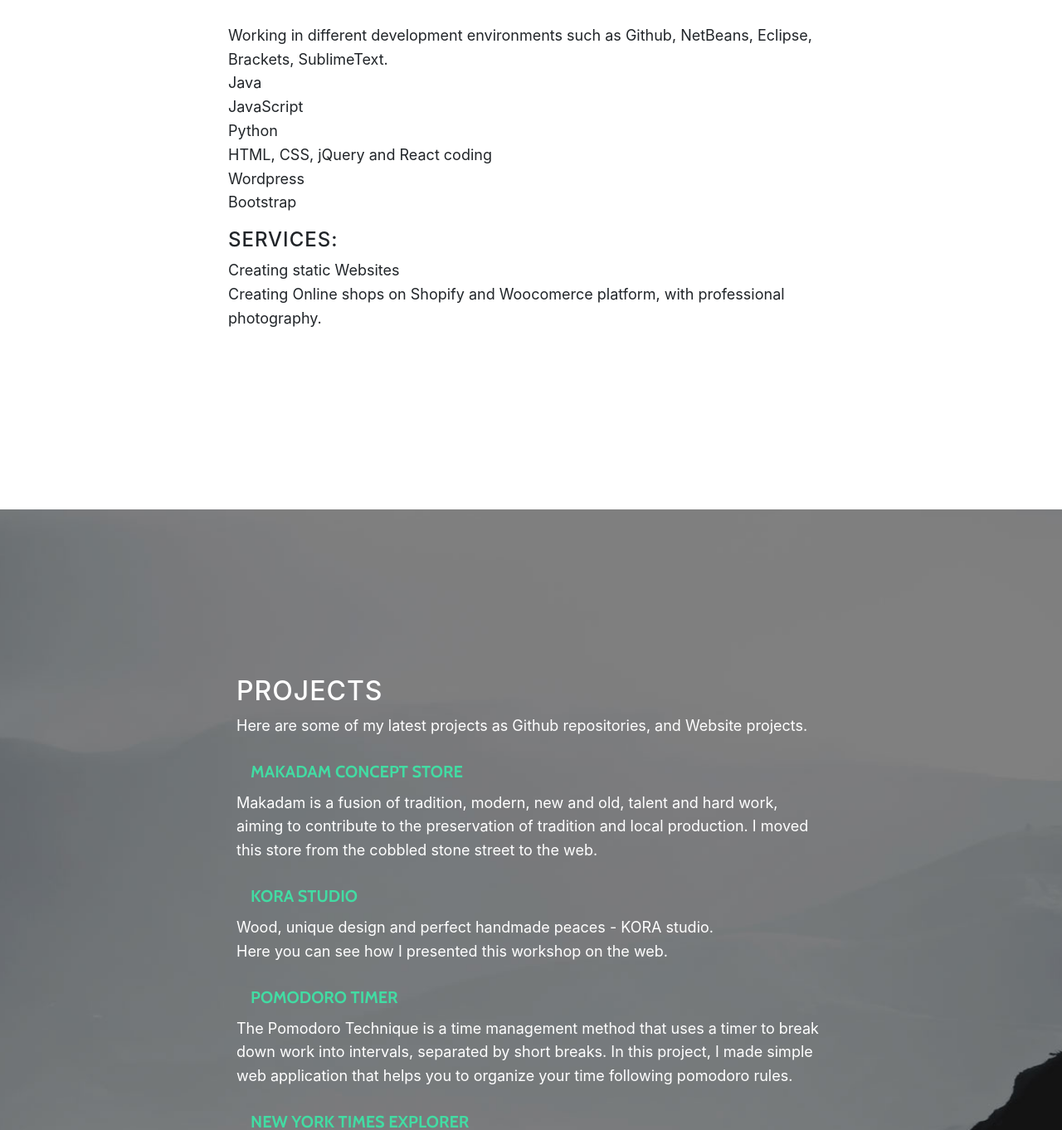
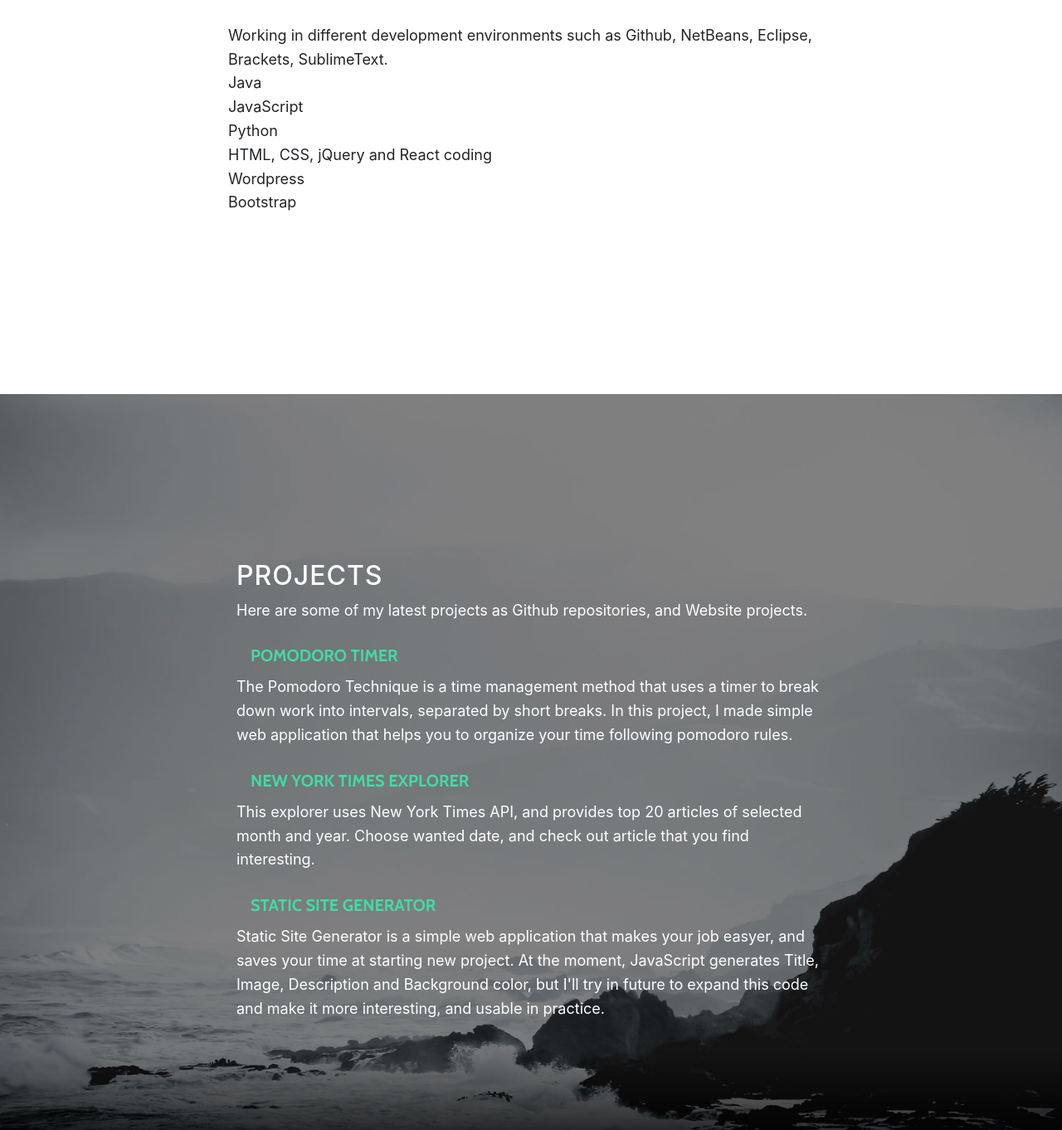
Before and after one commit to penomilan/penomilan, a website with bundled scripts: page index.html in a window 1280 px wide. Shown: the part 1152-2514 px from the top of the page at 83% size. Built offline with nearby package versions, Linux system fonts and the light colour scheme.

Commit message:
info edit

```diff
--- a/index.html
+++ b/index.html
@@ -68,35 +68,26 @@
     </header>
 
     <!-- About Section -->
-    <section id="about" class="content-section text-left">
+    <section id="about" class="content-section">
       <div class="container">
         <div class="row">
           <div class="col-lg-8 mx-auto">
             <h2>About</h2>
             <p>I am Front-end Developer. I enjoy turning complex problems into simple, beautiful and intuitive interface designs.</p>
             <h4>Skills:</h4></br><p>Working in different development environments such as Github, NetBeans, Eclipse, Brackets, SublimeText.</br>Java</br>JavaScript</br>Python</br>HTML, CSS, jQuery and React coding</br>Wordpress</br>Bootstrap</p>
-            <h4>Services:</h4>
-            <p>Creating static Websites</br>Creating Online shops on Shopify and Woocomerce platform, with professional photography.</p>
           </div>
         </div>
       </div>
     </section>
 
     <!-- Download Section -->
-    <section id="download" class="download-section content-section text-left">
+    <section id="download" class="download-section content-section">
       <div class="container">
         <div class="col-lg-8 mx-auto">
           <h2>Projects</h2>
           <p>Here are some of my latest projects as Github repositories, and Website projects.</p>
         </div>
-        <div class="col-lg-8 mx-auto">
-          <a href="http://makadam.rs" target="_blank" class="btn btn-default btn-lg">MAKADAM Concept Store</a>
-          <p>Makadam is a fusion of tradition, modern, new and old, talent and hard work, aiming to contribute to the preservation of tradition and local production. I moved this store from the cobbled stone street to the web.</p>
-        </div>
-        <div class="col-lg-8 mx-auto">
-          <a href="http://kora.rs" target="_blank" class="btn btn-default btn-lg">KORA studio</a>
-          <p>Wood, unique design and perfect handmade peaces - KORA studio.<br/>Here you can see how I presented this workshop on the web.</p>
-        </div>
+
         <div class="col-lg-8 mx-auto">
           <a href="https://penomilan.github.io/pomodorist/" target="_blank" class="btn btn-default btn-lg">Pomodoro timer</a>
           <p>The Pomodoro Technique is a time management method that uses a timer to break down work into intervals, separated by short breaks. In this project, I made simple web application that helps you to organize your time following pomodoro rules.</p>
```
